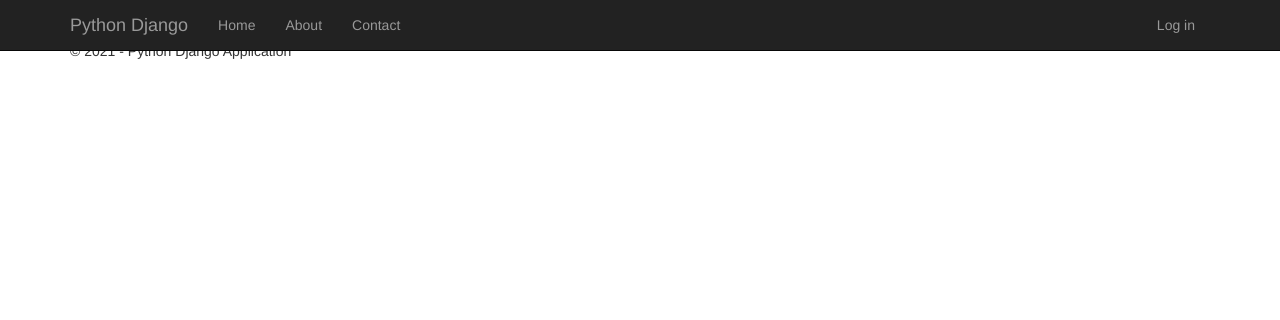
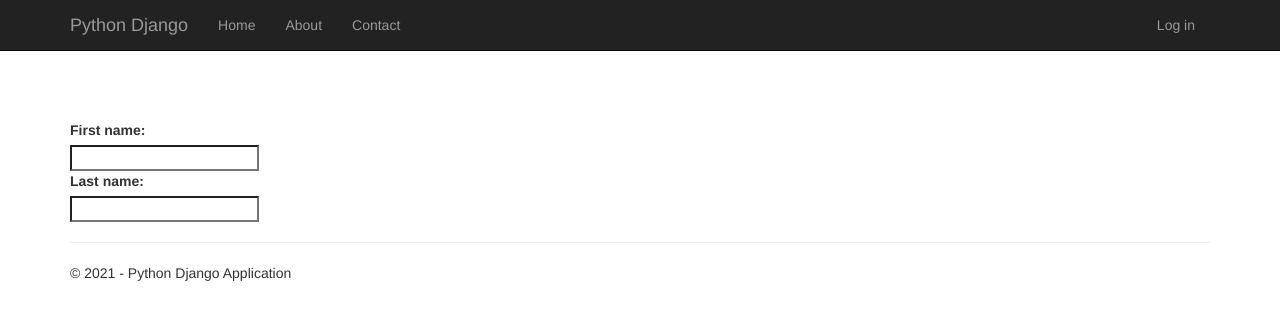
Before and after one commit to Ticlla/djangodevops-1, a Django app: page / in a window 1280 px wide. Shown: the top 320 px of the page. Run offline with Django 3.2, Linux system fonts and the light colour scheme; some libraries are stand-ins or nearby versions.

Commit message:
adds new featuer

```diff
--- a/Application/app/templates/index.html
+++ b/Application/app/templates/index.html
@@ -3,7 +3,15 @@
 {% block content %}
 {% load staticfiles %}
 
+<br><br><br><br><br><br>
 
+
+<form>
+    <label for="fname">First name:</label><br>
+    <input type="text" id="fname" name="fname"><br>
+    <label for="lname">Last name:</label><br>
+    <input type="text" id="lname" name="lname">
+</form>
 
 
 
```
